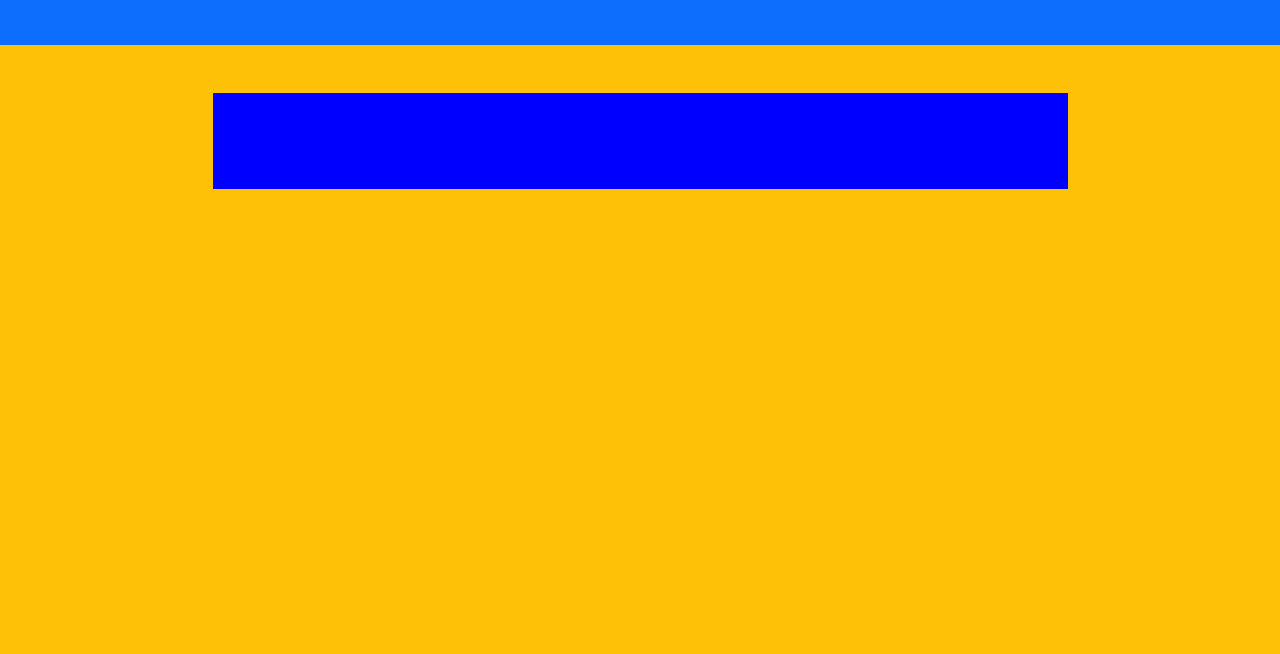
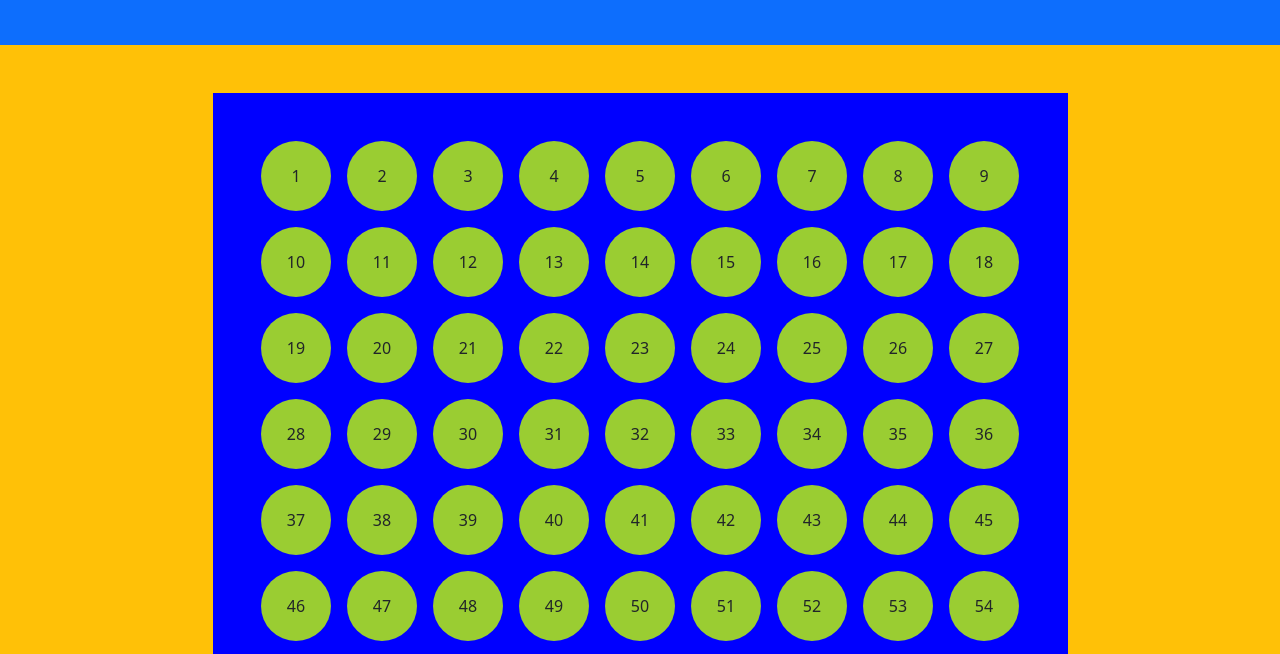
Before and after one commit to FrancescoMinichiello/js-campominato-grid, a plain HTML site: page index.html in a window 1280 px wide. Both pictures are taken after a click on the button "Play". Shown: the part 107-761 px from the top of the page. Drawn offline with nearby package versions, Linux system fonts and the light colour scheme.

Commit message:
Add play button

```diff
--- a/index.html
+++ b/index.html
@@ -37,12 +37,11 @@
                 </div>
             </div>
         </div>
-
     </header>
     <main>
         <div class="container mt-5">
             <div class="row justify-content-center">
-                <div class="col-9 d-flex flex-wrap gap-3 justify-content-center p-5" id="grid">
+                <div class="col-9 d-flex flex-wrap gap-3 justify-content-center p-5 d-none" id="grid">
                     <!--Qui andranno le celle-->
                 </div>
             </div>
--- a/script.js
+++ b/script.js
@@ -16,7 +16,8 @@ Al click del bottone play, vengono generate 100 celle in 10 righe da 10 celle ci
 #MILESTONE 3
 In ogni cella, deve comparire il numero corrispondente, in ordine da 1 a 100;
 #MILESTONE 4
-Al click sulla cella, stampiamo il numero della cella cliccata in console, poi coloriamo la cella d'azzurro!
+Al click sulla cella, stampiamo il numero della cella cliccata in console, poi coloriamo la
+cella d'azzurro!
 # BONUS
 Aggiungere una select accanto al bottone di generazione, che fornisca una scelta tra tre diversi livelli
 di difficoltà:
@@ -29,22 +30,32 @@ Note:
 
 */
 
+//! Funzioni
+//funzione per creare una cella
+function createCell(number) {
+    const cell = document.createElement('div');
+    cell.className = 'cell';
+    cell.innerHTML = number;
+
+    return cell;
+}
+
 // fase di preparazione
 //1recupero gli elementi dal dom
 const grid = document.getElementById('grid');
+const button = document.getElementById('play');
 
 //impostazioni iniziali
 const rows = 10;
 const cols = 10;
 const totalCells = rows * cols;
 
-//! Funzione per creare una cella
-for (let i = 0; i < totalCells, i++) {
-    const cell = document.createElement('div');
-    cell.className = 'cell';
+//! Fase di elaborazione
 
-
-    //inserisco la cella in pagina
-    grid.appendChild(cell);
-}
-console.log('cell')
+button.addEventListener('click', function () {
+    for (let i = 0; i < totalCells; i++) {
+        const cell = createCell(i + 1);
+        grid.appendChild(cell);
+    }
+    grid.classList.remove('d-none')
+})
--- a/style.css
+++ b/style.css
@@ -6,4 +6,8 @@
     height: 70px;
     width: 70px;
     background-color: yellowgreen;
+    align-items: center;
+    display: flex;
+    justify-content: center;
+    border-radius: 50px;
 }
```
